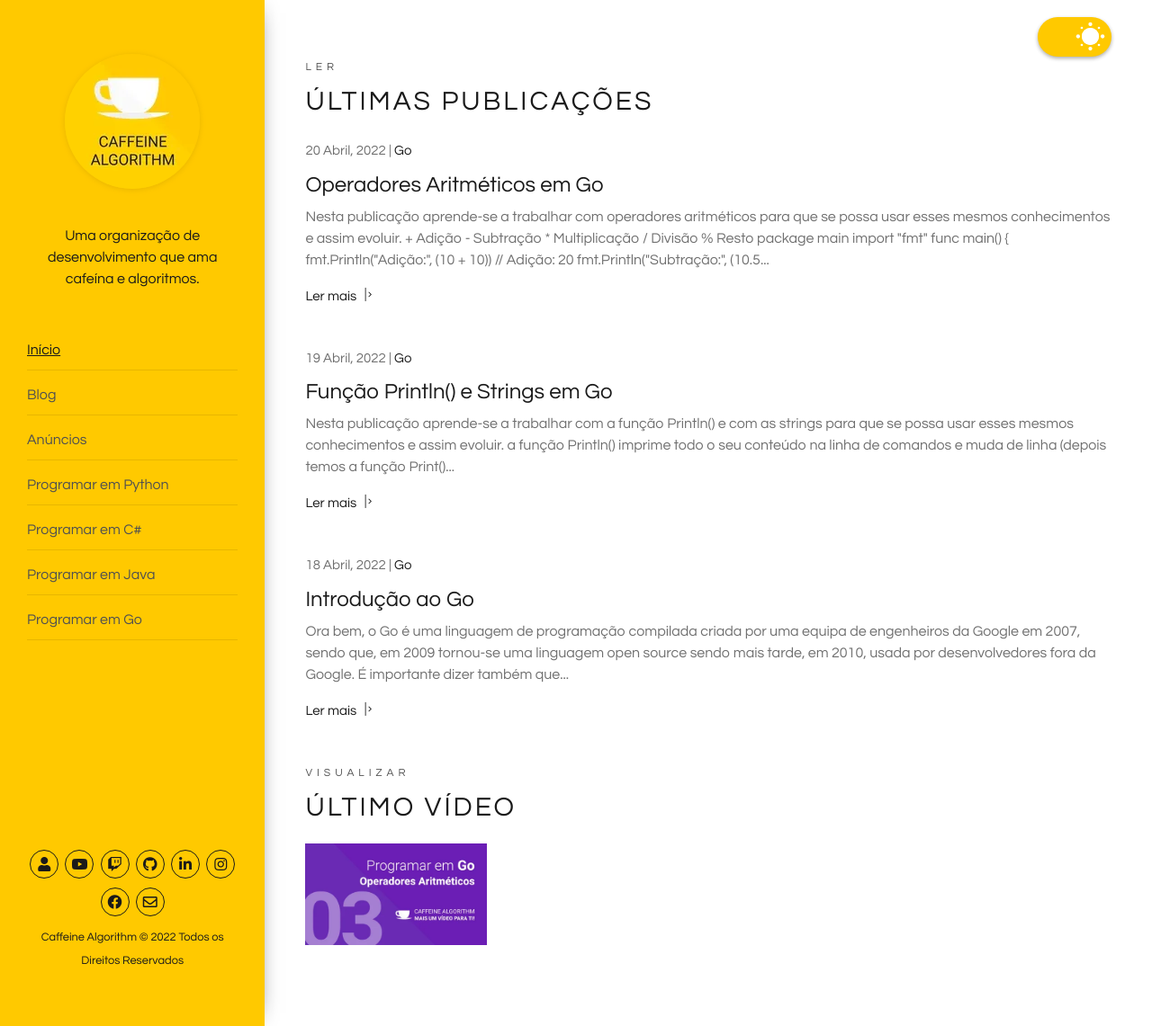
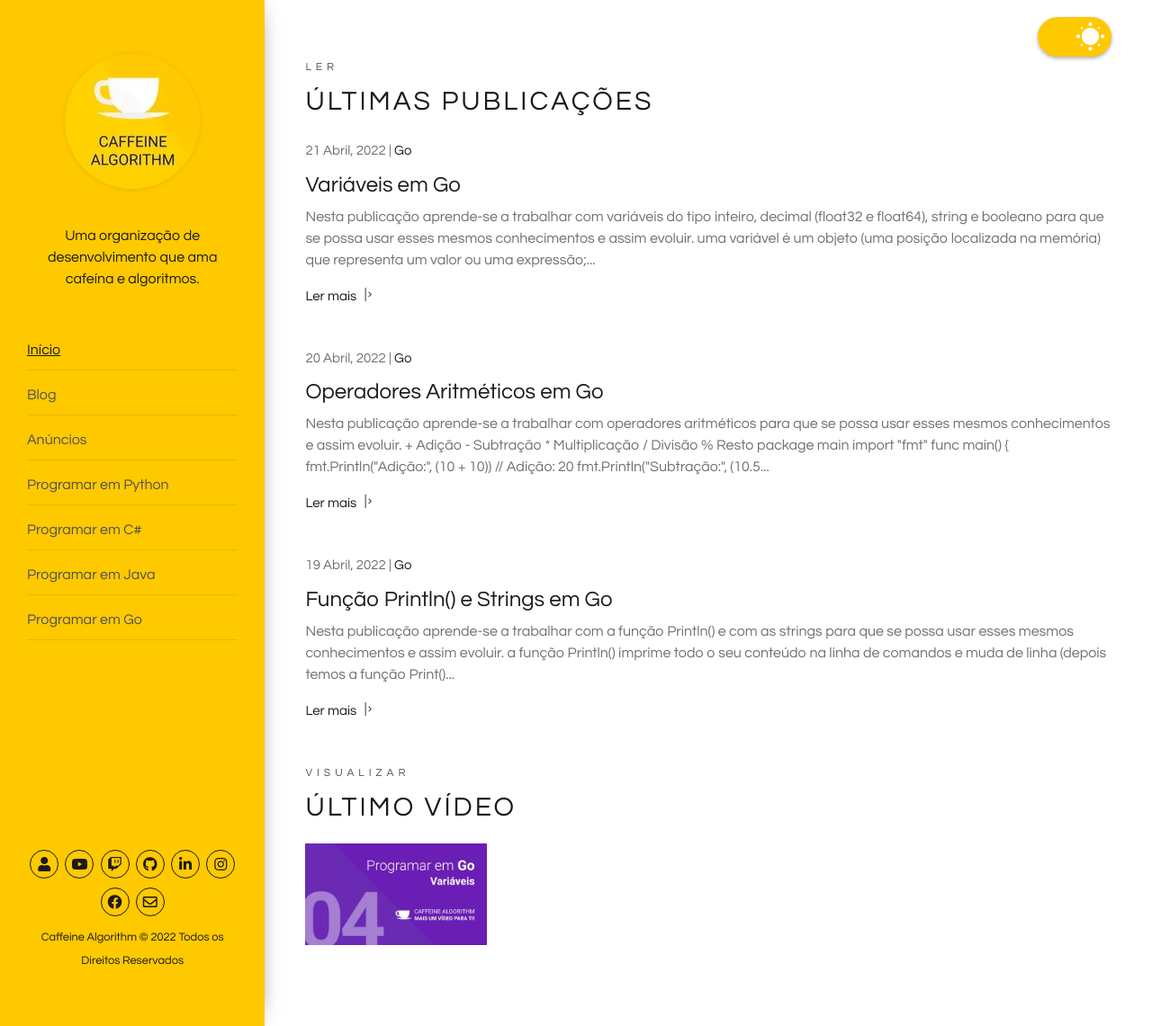
Before and after one commit to caffeinealgorithm/caffeinealgorithm.github.io, a Jekyll site: the page built from index.html, in a window 1280 px wide and 1141 px high. Shown: the whole window at 90% size. Built offline with Jekyll 4.4.1, drawn with Linux system fonts in a browser that asks for light colours.

Commit message:
Add 4º episode of the Go programming series

````diff
--- /dev/null
+++ b/_posts/2022-04-21-variaveis-em-go.md
@@ -0,0 +1,44 @@
+---
+layout: post
+excerpt: Blog
+title: 'Variáveis em Go'
+description: 'Descobre como se trabalha com variáveis do tipo inteiro, decimal (float32 e float64), string e booleano na linguagem de programação Go. Obtém respostas às tuas dúvidas com a teoria e os exemplos apresentados.'
+keywords: 'go, golang, variáveis, variável, inteiro, decimal, float, string, booleano, publicação'
+date: 2022-04-21
+categories: [Go]
+---
+
+Nesta publicação aprende-se a trabalhar com variáveis do tipo inteiro, decimal (float32 e float64), string e booleano para que se possa usar esses mesmos conhecimentos e assim evoluir.
+
+- uma variável é um objeto (uma posição localizada na memória) que representa um valor ou uma expressão;
+- em algumas das linguagens de programação existentes é necessário definir o tipo de variável e em outras não, no entanto, na linguagem de programação Go pode-se optar por fazer tal definição ou não (existe a possibilidade de o tipo de variável ser detetado automaticamente consoante o seu conteúdo);
+- tipos de variáveis: inteiro, decimal (float32 e float64), string, booleano e mais alguns.
+
+```go
+package main
+
+import "fmt"
+
+func main() {
+	var inteiro int = 10
+	var _string string = "Eu sou uma string."
+	var semTipo = "Eu continuo a ser uma string."
+
+	decimal := 10.5
+	booleano := true
+
+	fmt.Println("inteiro:", inteiro) // inteiro: 10
+	fmt.Println("string:", _string) // string: Eu sou uma string.
+	fmt.Println("sem tipo:", semTipo) // sem tipo: Eu continuo a ser uma string.
+	fmt.Println("decimal:", decimal) // decimal: 10.5
+	fmt.Println("booleano:", booleano) // booleano: true
+}
+```
+
+<div class="video-container">
+  <iframe src="https://www.youtube.com/embed/DrlftMQf8jw" frameborder="0" allowfullscreen></iframe>
+</div>
+
+Não te esqueças de [assistir ao vídeo](https://youtu.be/DrlftMQf8jw){:target="\_blank"} e podes sempre ler esta publicação [em inglês](https://nelsonsilvadev.com/blog/20220421/variables-in-go/){:target="\_blank"}.
+
+### _Happy coding!_
--- a/index.html
+++ b/index.html
@@ -76,7 +76,7 @@ keywords: organização, desenvolvimento, cafeína, algoritmos, publicações, v
       </div>
 
       <div class="row">
-        {% for video in site.go %} {% if video.id == "/go/3" %}
+        {% for video in site.go %} {% if video.id == "/go/4" %}
         <div class="col-xs-12 col-sm-3 col-sm-6 col-lg-6 col-xl-3">
           <a
             href="https://www.youtube.com/embed/{{ video.custom_id }}"
````
Also changed, not shown: _go/4.md (added, +5 -0 lines), assets/img/playlists/go/4.png (added), assets/img/playlists/go/4.webp (added).
